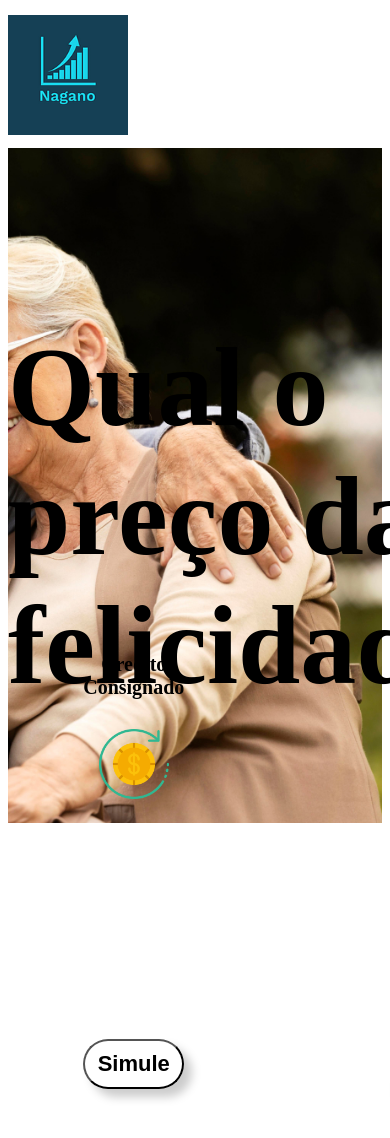
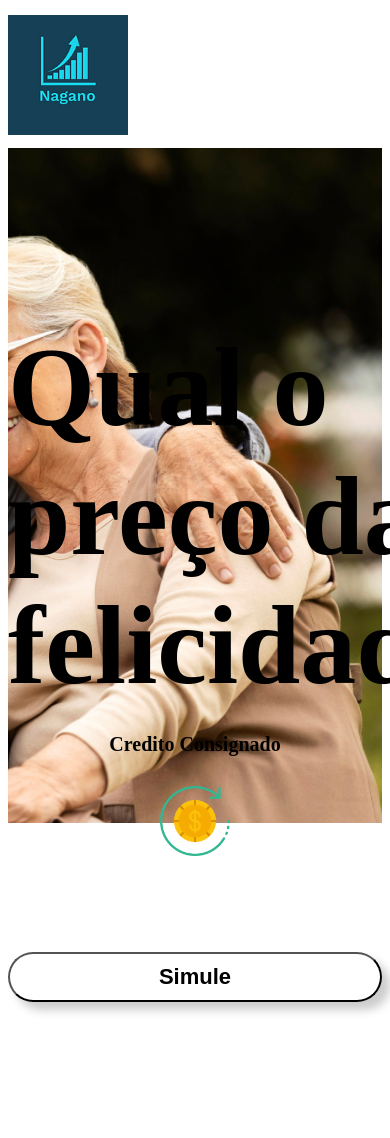
Before and after one commit to maikonweber/NaganoPrivete, a Next.js app: page / in a window 390 px wide. Shown: the top 1138 px of the page. Built offline with nearby package versions, Linux system fonts and the light colour scheme.

Commit message:
ajustes css card mobile

```diff
--- a/pages/index.js
+++ b/pages/index.js
@@ -2,7 +2,7 @@ import Head from 'next/head'
 import Topbar from '../src/Components/Topbar'
 import Header from '../src/Components/Header'
 import Card from '../src/Components/Card'
-import { HomeContainer,BoxCard } from '../styles/homeStyle'
+import Style from '../styles/homeStyle.module.css'
 import SectionText from '../src/Components/SectionText'
 import Footer from '../src/Components/Footer'
 import Team from '../src/Components/Team'
@@ -20,7 +20,7 @@ export default function Home() {
 
   return (
 
-    <HomeContainer >
+    <main className={Style.homeContainer}>
       <Modal open={modal} isOpen={setModal} title={title}/>
       <Head>
         <title>Nagano Consultoria</title>
@@ -31,11 +31,11 @@ export default function Home() {
 
       <Topbar/>
       <Header/>
-      <BoxCard >
+      <div className={Style.boxCard} >
           <Card openModal={handleModal}  img="/financa.png" title="Credito Consignado" text="Estudamos e pesquisamos as melhores opções de credito consigando, adequadas aos objetivos e momento de vida."/>
           <Card openModal={handleModal} img="/chart.png" title="Credito Imobilário" text="Realizamos o seu sonho credito e soluções financeiras fornecidas pela caixa, adequadas aos objetivos e momento de vida." />
           <Card openModal={handleModal}img="/money.png" title="Liberação do FGTS" text="Liberamos seu credito de FGTS, adequadas aos objetivos e momento de vida." />
-      </BoxCard>
+      </div>
 
       <SectionText
           title="Qual o nosso diferencal?"
@@ -53,6 +53,6 @@ export default function Home() {
       <Team img="/people.png"/>
 
       <Footer/>
-    </HomeContainer>
+    </main>
   )
 }
--- a/src/Components/Card/style.module.css
+++ b/src/Components/Card/style.module.css
@@ -8,7 +8,7 @@
     display: flex;
     flex-direction: column;
     gap: 30px;
-    height: 450px;
+    height: 400px;
 
 }
 
@@ -63,3 +63,15 @@
 .button:hover{
         background: "var(--primary-color-hover)"
 }
+
+@media screen and (max-width:1500px){
+        .container{
+                padding: 60px 20px;
+        }
+}
+
+@media screen and (max-width:1200px){
+        .container{
+                padding: 60px 20px;
+        }
+}
--- a/styles/homeStyle.js
+++ b/styles/homeStyle.module.css
@@ -1,13 +1,11 @@
-import styled from "styled-components";
-
-export const HomeContainer = styled.div`
+.homeContainer{
         min-height: 100vh;
         flex: 1;
         background-color: var(--dark-color);
         padding-top: 140px;
-`
+}
 
-export const BoxCard = styled.div`
+.boxCard{
         display: flex;
         gap: 55px;
         margin: 0 auto;
@@ -17,4 +15,15 @@ export const BoxCard = styled.div`
         justify-content: space-between;
         position: relative;
         top: -230px;
-`
+}
+
+
+@media (max-width:1200px){
+        .boxCard{
+                display: flex;
+                flex-direction: column;
+                align-items: center;
+                height: auto;
+                top: -150px;
+        }
+}
```
